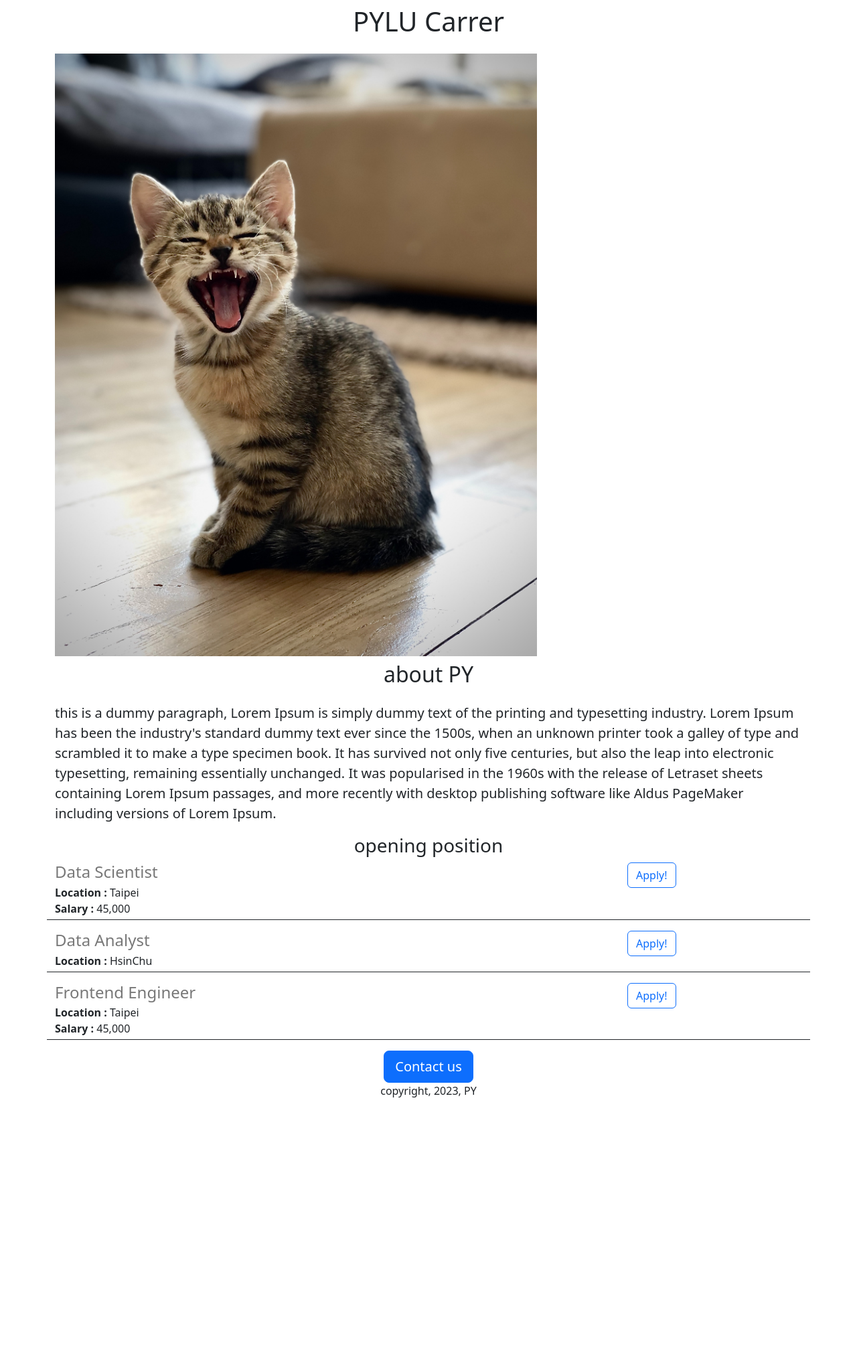
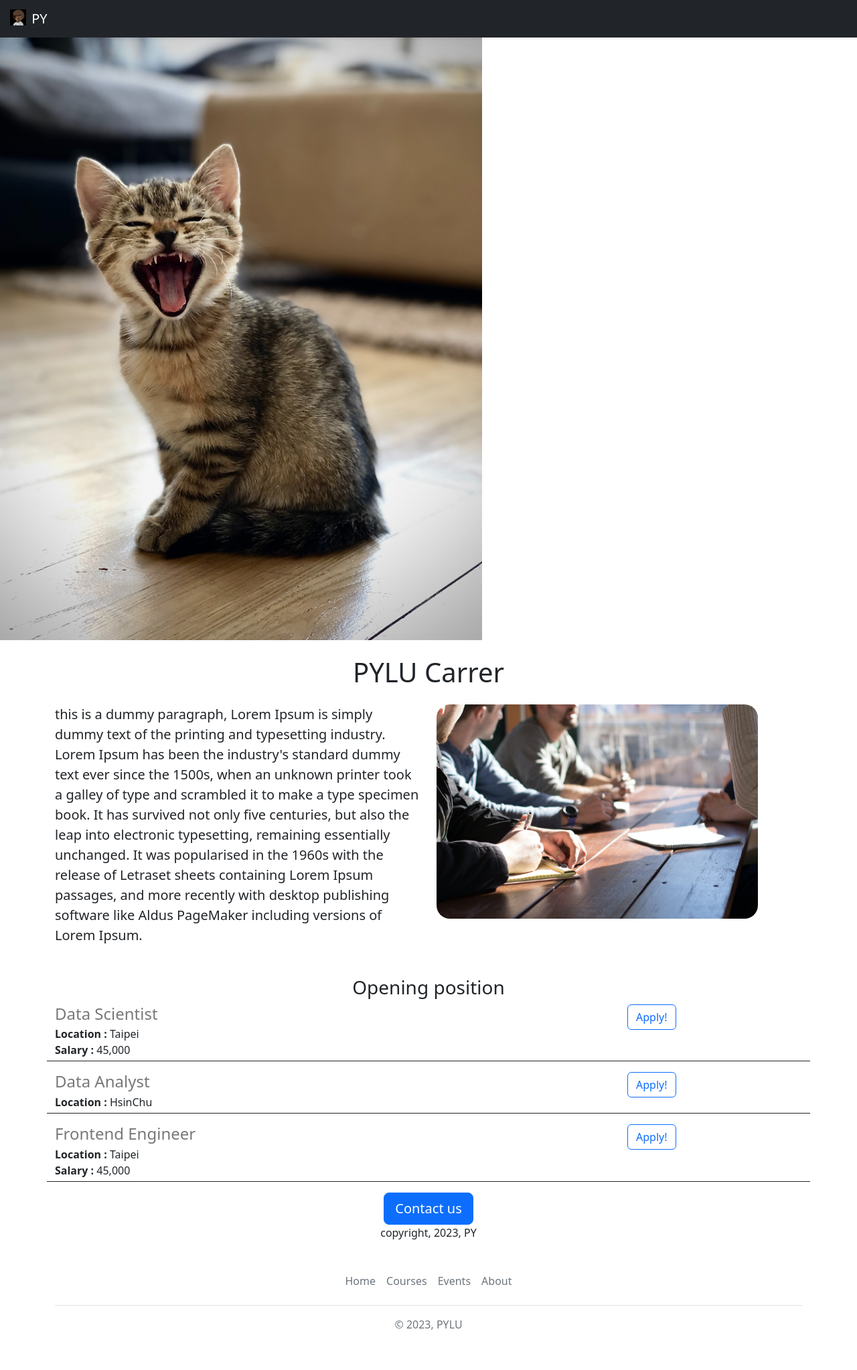
Before and after one commit to pylu0923/flask__test_project_v2, a Flask app: page / in a window 1280 px wide. Shown: the whole page at 67% size. Before the commit the page ends 1639 px from the top, so only its background shows below. Run offline with Flask 2, Linux system fonts and the light colour scheme.

Commit message:
function added

```diff
--- /dev/null
+++ b/templates/footer.html
@@ -0,0 +1,12 @@
+<div class="container">
+  <footer class="py-3 my-4">
+    <ul class="nav justify-content-center border-bottom pb-3 mb-3">
+<!--       a tag內target ="_blank"開新tab頁面 -->
+      <li class="nav-item"><a href="https://www.py.xyz" class="nav-link px-2 text-muted">Home</a></li>
+      <li class="nav-item"><a target="_blank" href="https://www.py.xyz/learn" class="nav-link px-2 text-muted">Courses</a></li>
+      <li class="nav-item"><a target="_blank" href="https://www.py.xyz/event" class="nav-link px-2 text-muted">Events</a></li>
+      <li class="nav-item"><a target="_blank" href="https://www.py.xyz/about" class="nav-link px-2 text-muted">About</a></li>
+    </ul>
+    <p class="text-center text-muted">&copy; 2023, PYLU</p>
+  </footer>
+</div>
--- a/templates/home.html
+++ b/templates/home.html
@@ -9,22 +9,37 @@
     <meta charset="utf-8">
     <meta name="viewport" content="width=device-width, initial-scale=1">
     <link href="https://cdn.jsdelivr.net/npm/bootstrap@5.2.3/dist/css/bootstrap.min.css" rel="stylesheet" integrity="sha384-rbsA2VBKQhggwzxH7pPCaAqO46MgnOM80zW1RWuH61DGLwZJEdK2Kadq2F9CUG65" crossorigin="anonymous">
+    <style>
+      #banner {
+        margin-bottom:16px;
+      }
+    </style>
 
 </head>
 <body>
+    {% include "nav.html" %}
+    <!--flask可以把local的資料夾內的圖檔以URL方式呈現, 放在static資料夾, url = flask domain/static/filename, 圖檔可以參考unsplash website -->
+    <img id = "banner" src = "https://flasktestproject.py0608.repl.co/static/cat.jpg" width = "720">
 <!--     套入bootstrap CSS後 div tag class 設成container就會自動置中 -->
     <div id="container" class="container">
-<!--       mt-2 mb-4 表示margintop, margin bottom 2,4表示margin多寡 -->
+<!--       mt-2 mb-4 表示margintop, margin bottom 2,4表示margin多寡 text-center, bootstrap模板-->
       <h1 class="text-center mt-2 mb-4">{{company_name}} Carrer</h1>
-  <!--flask可以把local的資料夾內的圖檔以URL方式呈現, 放在static資料夾, url = flask domain/static/filename, 圖檔可以參考unsplash website -->
-      <img id = "banner" src = "https://flasktestproject.py0608.repl.co/static/cat.jpg" width = "720">
-<!--       class = text center 也是bootstrap class -->
-      <h2 class="text-center mt-2 mb-4">about PY</h2>
-  <!--p tag is paragraph -->
-      <p class="lead">
-        this is a dummy paragraph, Lorem Ipsum is simply dummy text of the printing and typesetting industry. Lorem Ipsum has been the industry's standard dummy text ever since the 1500s, when an unknown printer took a galley of type and scrambled it to make a type specimen book. It has survived not only five centuries, but also the leap into electronic typesetting, remaining essentially unchanged. It was popularised in the 1960s with the release of Letraset sheets containing Lorem Ipsum passages, and more recently with desktop publishing software like Aldus PageMaker including versions of Lorem Ipsum.
-      </p>
-      <h3 class="text-center">opening position</h3>
+
+  <!--p tag is paragraph 用col切成左右, 圖文-->
+      <div class="row" style="margin-bottom:30px;">
+<!--         col-md-6 medium device寬度(720px)以上時才以col-6顯示 -->
+        <div class="col-md-6">
+          <p class="lead">
+            this is a dummy paragraph, Lorem Ipsum is simply dummy text of the printing and typesetting industry. Lorem Ipsum has been the industry's standard dummy text ever since the 1500s, when an unknown printer took a galley of type and scrambled it to make a type specimen book. It has survived not only five centuries, but also the leap into electronic typesetting, remaining essentially unchanged. It was popularised in the 1960s with the release of Letraset sheets containing Lorem Ipsum passages, and more recently with desktop publishing software like Aldus PageMaker including versions of Lorem Ipsum.
+          </p>
+        </div>
+<!--         本來不顯示d-none, 只在md時顯示block, d-md-block col-md-6 -->
+        <div class="d-none d-md-block col-md-6">
+<!--           border-radius:切圓角 -->
+          <img src="/static/people.jpg" style="height:320px; border-radius:20px">
+        </div>
+      </div>
+      <h3 class="text-center">Opening position</h3>
 <!--       用jinjia2 template將render_template arguments傳到html -->
       <div>
         {% for job in jobs %}
@@ -38,6 +53,9 @@
         <button class="btn btn-primary btn-lg text">Contact us</button>
         <p>copyright, 2023, PY</p>
       </div>
+
     </div>
+<!-- 載入網頁最下方的欄位, 叫做footer -->
+    {% include "footer.html" %}
 </body>
 </html>
--- a/templates/jobitem.html
+++ b/templates/jobitem.html
@@ -20,8 +20,9 @@
     {% endif %}
   </div>
   <div class="col-2">
-    <button type="button" class="btn btn-outline-primary">
+<!--     mailto模板可以去mailto generator去打然後copy到mailto後面就好 -->
+    <a type="button" class="btn btn-outline-primary" href="mailto:mailto:pylu0923@gmail.com?subject=job%20application&body=name%20%3A%0D%0Aage%20%3A%0D%0Alinkedin%20%3A">
         Apply!
-    </button>
+    </a>
   </div>
 </div>
--- /dev/null
+++ b/templates/nav.html
@@ -0,0 +1,10 @@
+<!-- 讓上層bar一直置頂, fixed-top, bg設定顏色不然內容會跟最上面bar重疊, shadow 如果背景是白色, 會有shadow底線
+sticky-top 可以置頂 但不會讓網頁內容也跑到最上面去, 或是多做一個div tag空出一個方格-->
+<nav class="navbar sticky-top shadow-sm navbar-dark bg-dark">
+  <div class="container-fluid">
+    <a class="navbar-brand" href="#">
+      <img src="/static/logo.svg" alt="Logo" width="30" height="24" class="d-inline-block align-text-top">
+      PY
+    </a>
+  </div>
+</nav>
```
Also changed, not shown: static/logo.svg (added), static/people.jpg (added).
